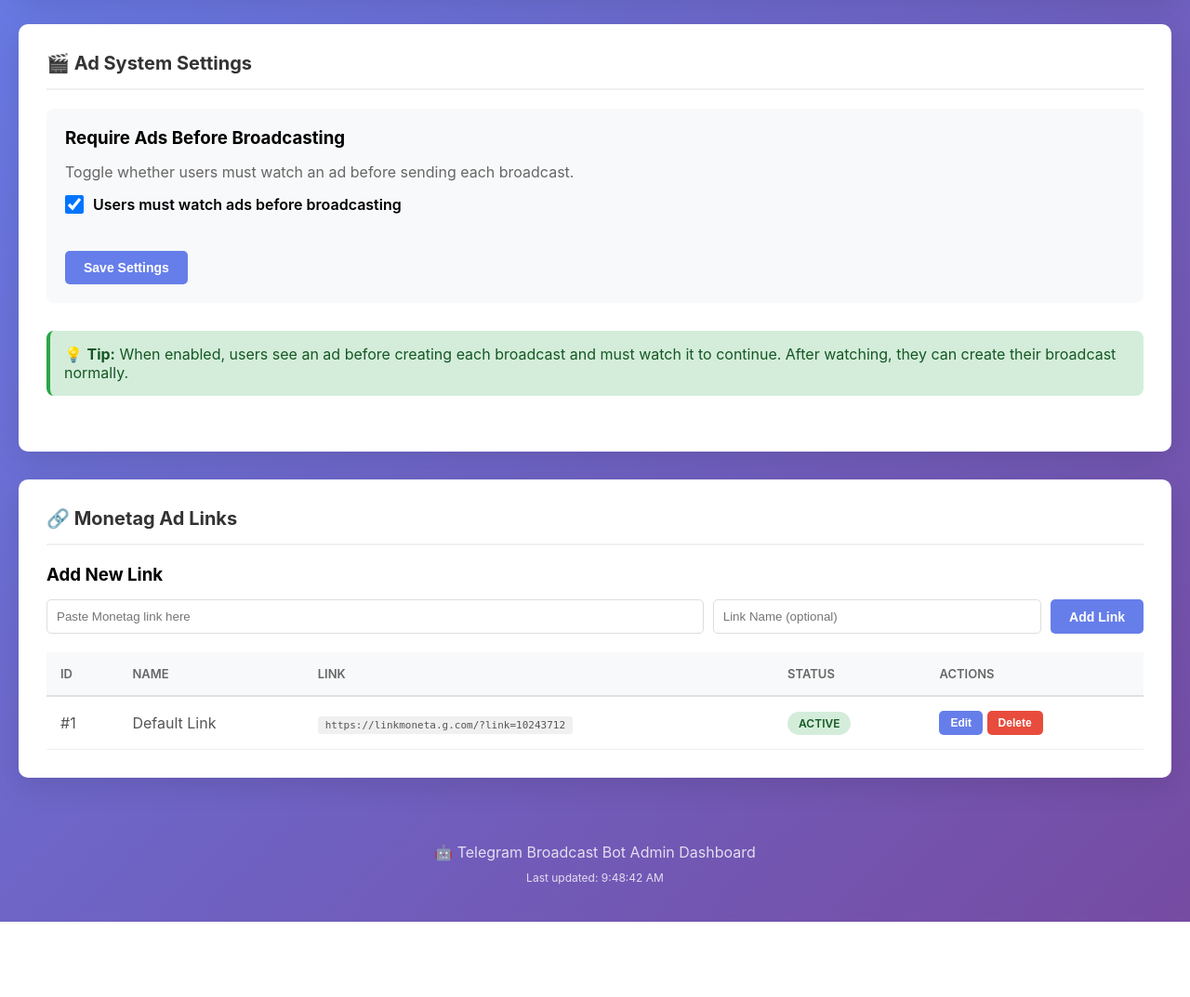
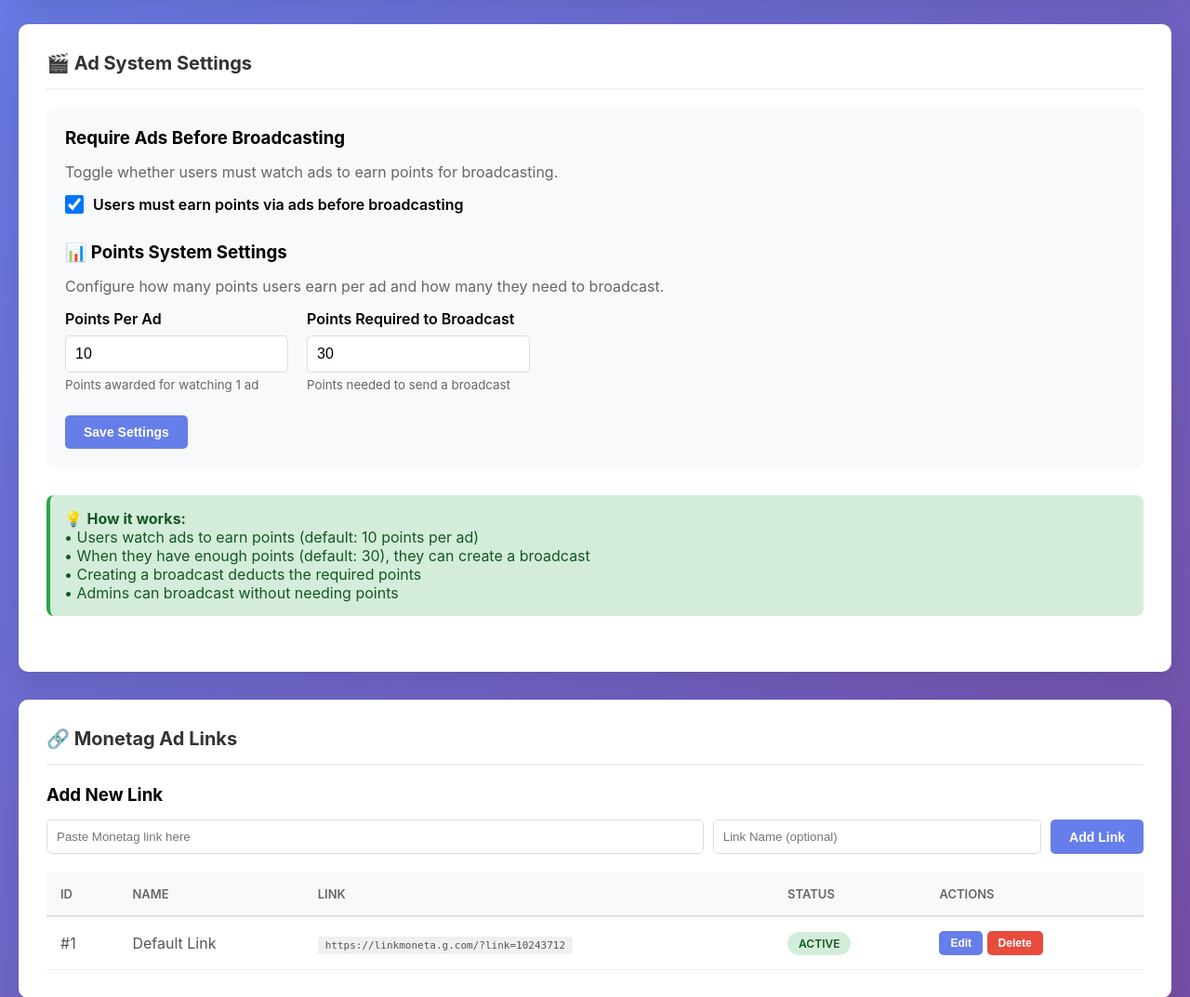
Before and after one commit to ssGITHUB1234/Brodcast-Blast, a Flask app: page / in a window 1280 px wide, after a click on "🎬 Ad Settings". Shown: the part 245-1318 px from the top of the page at 93% size. Before the commit the page ends 1237 px from the top, so only its background shows below. Run offline with Flask 3, Linux system fonts and the light colour scheme; parts of the project's set-up code (start-up, migrations or seed data) failed here and were passed over; some libraries are stand-ins or nearby versions.

Commit message:
Implement a points system for broadcasting and update admin settings
This commit introduces a points-based system for users to create broadcasts, awarding points for watching ads and deducting them upon broadcast creation. It also updates the admin dashboard and API endpoints to manage points-related settings, including points per ad and points required for broadcasting. Additionally, it refactors the ad completion logic to award points instead of directly triggering broadcast creation. The user menu is updated to display points balance and status.

Replit-Commit-Author: Agent
Replit-Commit-Session-Id: a141b76b-416e-4dee-becf-2b254e9d39f6
Replit-Commit-Checkpoint-Type: intermediate_checkpoint
Replit-Commit-Event-Id: 57bd93e0-0577-4c91-ba3f-eb008fbfcbd0
Replit-Commit-Screenshot-Url: https://storage.googleapis.com/screenshot-production-us-central1/8c8f8e1c-a39e-494a-8df8-123d5d041ca6/a141b76b-416e-4dee-becf-2b254e9d39f6/7wU7chh

```diff
--- a/backend/app.py
+++ b/backend/app.py
@@ -353,21 +353,50 @@ def get_top_broadcasting_users():
 
 @app.route('/api/ads/settings', methods=['GET'])
 def get_ads_settings():
-    """Get ad system settings"""
-    return jsonify(ad_settings)
+    """Get ad system settings including points"""
+    from config import ads_state
+    return jsonify({
+        'ads_required': ads_state.settings.get('ads_required', True),
+        'points_per_ad': ads_state.settings.get('points_per_ad', 10),
+        'points_required': ads_state.settings.get('points_required', 30)
+    })
 
 @app.route('/api/ads/settings', methods=['POST'])
 def update_ads_settings():
     """Update ad system settings (admin only)"""
     try:
+        from config import ads_state
         data = request.json
-        ads_required = data.get('ads_required')
+        updated = False
 
-        if ads_required is not None:
-            ad_settings['ads_required'] = bool(ads_required)
-            return jsonify({'message': 'Ad settings updated', 'settings': ad_settings})
+        if 'ads_required' in data:
+            ads_state.settings['ads_required'] = bool(data['ads_required'])
+            ad_settings['ads_required'] = bool(data['ads_required'])
+            updated = True
 
-        return jsonify({'error': 'Invalid request'}), 400
+        if 'points_per_ad' in data:
+            points_per_ad = int(data['points_per_ad'])
+            if points_per_ad > 0:
+                ads_state.settings['points_per_ad'] = points_per_ad
+                updated = True
+
+        if 'points_required' in data:
+            points_required = int(data['points_required'])
+            if points_required >= 0:
+                ads_state.settings['points_required'] = points_required
+                updated = True
+
+        if updated:
+            return jsonify({
+                'message': 'Settings updated',
+                'settings': {
+                    'ads_required': ads_state.settings.get('ads_required', True),
+                    'points_per_ad': ads_state.settings.get('points_per_ad', 10),
+                    'points_required': ads_state.settings.get('points_required', 30)
+                }
+            })
+
+        return jsonify({'error': 'No valid settings provided'}), 400
     except Exception as e:
         return jsonify({'error': str(e)}), 500
 
@@ -422,37 +451,56 @@ def get_ads_stats_endpoint():
 
 @app.route('/api/ads/complete/<int:user_id>', methods=['POST'])
 def ad_complete_endpoint(user_id):
-    """Ad completed - send broadcast form message to user"""
+    """Ad completed - award points and notify user"""
     try:
+        from config import ads_state
+
         # Mark ad as watched
         mark_ad_watched(user_id)
 
-        # Send broadcast form message via bot if available
+        # Award points for watching ad
+        points_per_ad = ads_state.settings.get('points_per_ad', 10)
+        points_required = ads_state.settings.get('points_required', 30)
+        new_balance = user_service.add_points(user_id, points_per_ad)
+
+        print(f"[AD_COMPLETE] Awarded {points_per_ad} points to user {user_id}. New balance: {new_balance}")
+
+        # Send points notification to user
         if telegram_bot:
             try:
-                # Import broadcast handler to set state
-                from bot.handlers.broadcast_handlers import user_broadcast_state
-
-                # Set user state to broadcast creation mode
-                user_broadcast_state[user_id] = {'step': 'text'}
-                print(f"[AD_COMPLETE] Set broadcast state for user {user_id}")
-
-                # Send broadcast form message
-                telegram_bot.send_message(
-                    user_id,
-                    "📝 Send your broadcast message.\n\n"
-                    "Text only or with media (image/video/document)."
-                )
-                print(f"[AD_COMPLETE] Sent broadcast form to user {user_id}")
+                if new_balance >= points_required:
+                    # User has enough points now
+                    telegram_bot.send_message(
+                        user_id,
+                        f"🎉 +{points_per_ad} points earned!\n\n"
+                        f"💰 Your balance: {new_balance} points\n\n"
+                        f"✅ You have enough points to send a broadcast!\n"
+                        f"Use /create to send your broadcast now."
+                    )
+                else:
+                    # User needs more points
+                    points_needed = points_required - new_balance
+                    ads_needed = -(-points_needed // points_per_ad)  # Ceiling division
+                    telegram_bot.send_message(
+                        user_id,
+                        f"🎉 +{points_per_ad} points earned!\n\n"
+                        f"💰 Your balance: {new_balance} points\n"
+                        f"📊 Required for broadcast: {points_required} points\n\n"
+                        f"⏳ Watch {ads_needed} more ad(s) to unlock broadcasting!"
+                    )
+                print(f"[AD_COMPLETE] Sent points notification to user {user_id}")
             except Exception as e:
-                print(f"[AD_COMPLETE] Error: {e}")
+                print(f"[AD_COMPLETE] Error sending message: {e}")
                 import traceback
                 traceback.print_exc()
 
         return jsonify({
             'message': 'Ad completed successfully',
             'user_id': user_id,
-            'form_sent': bool(telegram_bot)
+            'points_awarded': points_per_ad,
+            'new_balance': new_balance,
+            'points_required': points_required,
+            'can_broadcast': new_balance >= points_required
         })
     except Exception as e:
         return jsonify({'error': str(e)}), 500
--- a/backend/templates/dashboard.html
+++ b/backend/templates/dashboard.html
@@ -537,22 +537,44 @@
                 <div style="background: #f8f9fa; padding: 20px; border-radius: 8px; margin-bottom: 30px;">
                     <div style="margin-bottom: 20px;">
                         <h3 style="margin-bottom: 15px;">Require Ads Before Broadcasting</h3>
-                        <p style="color: #666; margin-bottom: 15px;">Toggle whether users must watch an ad before sending each broadcast.</p>
+                        <p style="color: #666; margin-bottom: 15px;">Toggle whether users must watch ads to earn points for broadcasting.</p>
 
                         <div style="display: flex; gap: 10px; align-items: center;">
                             <input type="checkbox" id="ads-required-toggle" style="width: 20px; height: 20px; cursor: pointer;">
                             <label for="ads-required-toggle" style="cursor: pointer; font-weight: 600;">
-                                Users must watch ads before broadcasting
+                                Users must earn points via ads before broadcasting
                             </label>
                         </div>
                     </div>
 
-                    <button class="btn btn-primary" onclick="saveAdSettings()" style="margin-top: 20px;">Save Settings</button>
+                    <h3 style="margin-bottom: 15px; margin-top: 30px;">📊 Points System Settings</h3>
+                    <p style="color: #666; margin-bottom: 15px;">Configure how many points users earn per ad and how many they need to broadcast.</p>
+
+                    <div style="display: grid; grid-template-columns: 1fr 1fr; gap: 20px; max-width: 500px;">
+                        <div>
+                            <label style="display: block; font-weight: 600; margin-bottom: 8px;">Points Per Ad</label>
+                            <input type="number" id="points-per-ad" min="1" max="100" value="10"
+                                   style="width: 100%; padding: 10px; border: 1px solid #ddd; border-radius: 5px; font-size: 16px;">
+                            <small style="color: #666; display: block; margin-top: 5px;">Points awarded for watching 1 ad</small>
+                        </div>
+                        <div>
+                            <label style="display: block; font-weight: 600; margin-bottom: 8px;">Points Required to Broadcast</label>
+                            <input type="number" id="points-required" min="0" max="1000" value="30"
+                                   style="width: 100%; padding: 10px; border: 1px solid #ddd; border-radius: 5px; font-size: 16px;">
+                            <small style="color: #666; display: block; margin-top: 5px;">Points needed to send a broadcast</small>
+                        </div>
+                    </div>
+
+                    <button class="btn btn-primary" onclick="saveAdSettings()" style="margin-top: 25px;">Save Settings</button>
                 </div>
 
                 <div style="background: #d4edda; padding: 15px; border-radius: 8px; border-left: 4px solid #28a745; margin-bottom: 30px;">
                     <p style="color: #155724; margin: 0;">
-                        💡 <strong>Tip:</strong> When enabled, users see an ad before creating each broadcast and must watch it to continue. After watching, they can create their broadcast normally.
+                        💡 <strong>How it works:</strong><br>
+                        • Users watch ads to earn points (default: 10 points per ad)<br>
+                        • When they have enough points (default: 30), they can create a broadcast<br>
+                        • Creating a broadcast deducts the required points<br>
+                        • Admins can broadcast without needing points
                     </p>
                 </div>
             </div>
@@ -1087,6 +1109,8 @@
                 const response = await fetch(`${API_BASE}/ads/settings`);
                 const settings = await response.json();
                 document.getElementById('ads-required-toggle').checked = settings.ads_required;
+                document.getElementById('points-per-ad').value = settings.points_per_ad || 10;
+                document.getElementById('points-required').value = settings.points_required || 30;
             } catch (error) {
                 console.error('Error loading ad settings:', error);
                 showError('Failed to load ad settings');
@@ -1096,13 +1120,21 @@
         async function saveAdSettings() {
             try {
                 const adsRequired = document.getElementById('ads-required-toggle').checked;
+                const pointsPerAd = parseInt(document.getElementById('points-per-ad').value) || 10;
+                const pointsRequired = parseInt(document.getElementById('points-required').value) || 30;
+
                 const response = await fetch(`${API_BASE}/ads/settings`, {
                     method: 'POST',
                     headers: {'Content-Type': 'application/json'},
-                    body: JSON.stringify({ads_required: adsRequired})
+                    body: JSON.stringify({
+                        ads_required: adsRequired,
+                        points_per_ad: pointsPerAd,
+                        points_required: pointsRequired
+                    })
                 });
                 if (response.ok) {
-                    showSuccess(`✅ Ad settings updated - Ads ${adsRequired ? 'REQUIRED' : 'OPTIONAL'}`);
+                    const data = await response.json();
+                    showSuccess(`✅ Settings saved! Points per ad: ${pointsPerAd}, Required: ${pointsRequired}`);
                 } else {
                     showError('Failed to save settings');
                 }
--- a/bot/handlers/broadcast_handlers.py
+++ b/bot/handlers/broadcast_handlers.py
@@ -3,7 +3,7 @@ from bot.services.broadcast_service import BroadcastService
 from bot.services.user_service import UserService
 from bot.services.priority_service import PrioritySlotService
 from bot.services.monetag_service import MonetgService
-from config.settings import COUNTRIES, CATEGORIES, APP_DOMAIN
+from config.settings import COUNTRIES, CATEGORIES, APP_DOMAIN, ADMIN_USER_IDS
 from config import ads_state
 import os
 import secrets
@@ -17,8 +17,12 @@ monetag_service = MonetgService()
 user_broadcast_state = {}
 users_ads_watched = set()
 
+def is_admin(user_id):
+    """Check if user is admin"""
+    return user_id in ADMIN_USER_IDS
+
 def handle_create_broadcast(bot, message):
-    """Start broadcast creation process - show ad if required"""
+    """Start broadcast creation process - check points or show ad"""
     from bot.utils.nav_helpers import edit_or_send
     import secrets
     import traceback
@@ -57,17 +61,31 @@ def handle_create_broadcast(bot, message):
             edit_or_send(bot, chat_id, "⛔ You have been blocked and cannot create broadcasts.", message_id)
             return
 
-        # Check if ads are required (admin can toggle via dashboard)
-        ads_required = ads_state.settings.get('ads_required', True)
-        print(f"[CREATE_BROADCAST] Ads required: {ads_required}")
+        # Admin bypass - admins don't need points
+        if is_admin(user_id):
+            print(f"[CREATE_BROADCAST] User {user_id} is ADMIN - bypassing points check")
+            start_broadcast_creation(bot, message, user_id)
+            return
 
-        # Check if user watched ad recently (within 60 seconds) - skip ad if yes
-        user_watched_recently = ads_state.user_watched_ad_recently(user_id, timeout_seconds=60)
-        print(f"[CREATE_BROADCAST] User {user_id} watched ad recently: {user_watched_recently}")
+        # Get points settings
+        points_required = ads_state.settings.get('points_required', 30)
+        points_per_ad = ads_state.settings.get('points_per_ad', 10)
+        current_points = user_service.get_user_points(user_id)
 
-        if ads_required and not user_watched_recently:
-            # Show ad before each broadcast creation (unless they just watched)
-            print(f"[CREATE_BROADCAST] User {user_id} must watch ad to create broadcast")
+        print(f"[CREATE_BROADCAST] User {user_id} points: {current_points}/{points_required}")
+
+        # Check if user has enough points
+        if current_points >= points_required:
+            # User has enough points - start broadcast creation
+            print(f"[CREATE_BROADCAST] User {user_id} has enough points - starting broadcast creation")
+            start_broadcast_creation(bot, message, user_id)
+        else:
+            # Not enough points - show ad button
+            points_needed = points_required - current_points
+            ads_needed = -(-points_needed // points_per_ad)  # Ceiling division
+
+            print(f"[CREATE_BROADCAST] User {user_id} needs {points_needed} more points ({ads_needed} ads)")
+
             # Generate unique session token for this ad session
             session_token = secrets.token_urlsafe(32)
 
@@ -82,23 +100,18 @@ def handle_create_broadcast(bot, message):
             # Use WebApp button instead of URL button (more reliable in Telegram)
             markup = types.InlineKeyboardMarkup()
             markup.add(
-                types.InlineKeyboardButton("▶️ Watch Ad & Unlock", web_app=types.WebAppInfo(url=ad_viewer_url))
+                types.InlineKeyboardButton("▶️ Watch Ad (+10 points)", web_app=types.WebAppInfo(url=ad_viewer_url))
             )
             edit_or_send(bot, chat_id,
-                "🎬 Watch Ad to Create Broadcast\n\n"
-                "Click the button below to watch a quick ad.\n"
-                "⏳ Takes about 30 seconds\n\n"
-                "Your broadcast will be ready to create immediately after!",
+                f"📊 Points Required to Broadcast\n\n"
+                f"💰 Your balance: {current_points} points\n"
+                f"📋 Required: {points_required} points\n"
+                f"❌ Needed: {points_needed} more points\n\n"
+                f"🎬 Watch {ads_needed} ad(s) to earn enough points!\n"
+                f"Each ad = +{points_per_ad} points",
                 message_id, markup)
             print(f"[CREATE_BROADCAST] Ad button sent to user {user_id}")
             return
-        else:
-            # Go straight to broadcast creation (ads disabled or just watched)
-            if ads_required and user_watched_recently:
-                print(f"[CREATE_BROADCAST] User {user_id} watched ad recently - skipping to broadcast creation")
-            else:
-                print(f"[CREATE_BROADCAST] Ads disabled by admin - skipping to broadcast creation")
-            start_broadcast_creation(bot, message, user_id)
     except Exception as e:
         print(f"❌ handle_create_broadcast error for user {user_id}: {e}")
         traceback.print_exc()
@@ -264,6 +277,15 @@ def finalize_broadcast(bot, chat_id, user_id, message_id=None):
     )
 
     if broadcast:
+        # Deduct points for non-admin users
+        points_info = ""
+        if not is_admin(user_id):
+            points_required = ads_state.settings.get('points_required', 30)
+            new_balance = user_service.deduct_points(user_id, points_required)
+            if new_balance is not None:
+                points_info = f"\n💰 Points deducted: -{points_required}\n💳 New balance: {new_balance} points"
+                print(f"[BROADCAST] Deducted {points_required} points from user {user_id}. New balance: {new_balance}")
+
         target_desc = "All Users"
         if state.get('target_country'):
             target_desc = f"Country: {state['target_country']}"
@@ -278,7 +300,7 @@ def finalize_broadcast(bot, chat_id, user_id, message_id=None):
         text = f"✅ Broadcast created successfully!\n\n" \
                f"📝 ID: #{broadcast['broadcast_id']}\n" \
                f"🎯 Target: {target_desc}\n" \
-               f"📊 Status: {broadcast['status']}{queue_status}\n\n" \
+               f"📊 Status: {broadcast['status']}{points_info}{queue_status}\n\n" \
                f"Your broadcast will be sent to users based on the queue."
 
         markup = types.InlineKeyboardMarkup()
--- a/config/ads_state.py
+++ b/config/ads_state.py
@@ -17,7 +17,9 @@ ad_stats = {
 
 # Admin settings - shared between backend and bot
 settings = {
-    'ads_required': True  # Admin can toggle via dashboard
+    'ads_required': True,  # Admin can toggle via dashboard
+    'points_per_ad': 10,   # Points awarded per ad watched
+    'points_required': 30  # Points required to send a broadcast
 }
 
 def mark_ad_watched(user_id):
```
Also changed, not shown: bot/handlers/menu_handler.py (+86 -2 lines), bot/main.py (+10 -0 lines), bot/services/user_service.py (+44 -0 lines), 1 other file.
